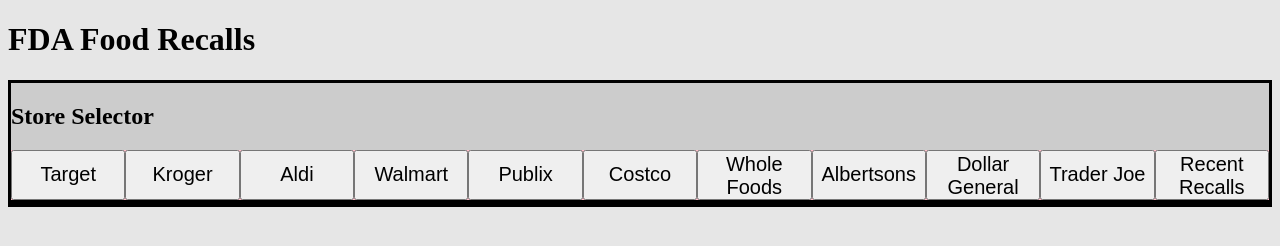
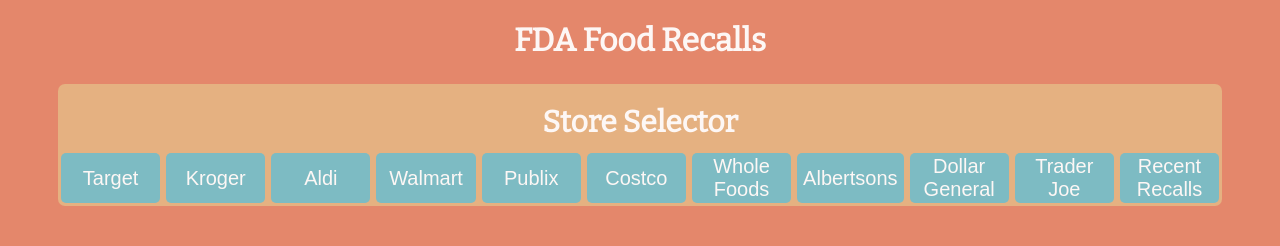
Before and after one commit to vdharris/Grocer-Watch, a React app: page / in a window 1280 px wide. Built offline with nearby package versions, Linux system fonts and the light colour scheme; no server answers.

Commit message:
added styling to page

```diff
--- a/src/components/App.js
+++ b/src/components/App.js
@@ -7,7 +7,7 @@
     render(){
         return(
             <div className='title'>
-                <h1>FDA Food Recalls</h1>
+                <h1 id='title'>FDA Food Recalls</h1>
                 <QueryBar/>
             </div>
         )
--- a/src/components/QueryBar.js
+++ b/src/components/QueryBar.js
@@ -18,7 +18,7 @@
   constructor(props) {
     super(props);
     this.state = {
-      url: 'https://api.fda.gov/food/enforcement.json?sort=report_date:desc&limit=5',
+      url: 'https://api.fda.gov/food/enforcement.json?sort=report_date:desc&limit=10',
       recalls: [],
       stores: ['Target', 'Kroger', 'Aldi', 'Walmart', 'Publix', 'Costco', 'Whole Foods', 'Albertsons', 'Dollar General', 'Trader Joe', 'Recent Recalls'],
     };
@@ -40,6 +40,7 @@
 
   componentDidUpdate(prevProps, prevState) {
     if (prevState.url !== this.state.url) {
+      console.log(this.state.url);
       fetch(this.state.url)
         .then(response => response.json())
         .then((data) => {
@@ -55,9 +56,9 @@
     console.log(`You hit button for ${store}`);
     if (store !== 'Recent Recalls') {
       this.setState({
-        url: `https://api.fda.gov/food/enforcement.json?search=distribution_pattern:${store}&sort=report_date:desc&limit=25`
+        url: `https://api.fda.gov/food/enforcement.json?search=distribution_pattern:${store}+product_description:${store}&sort=report_date:desc&limit=50`
       })
-      // console.log(this.state.url);
+
     }else{
       this.setState({
         url: 'https://api.fda.gov/food/enforcement.json?sort=report_date:desc&limit=50'
@@ -84,7 +85,7 @@
     return (
       <div className='queryBarContainer'>
         {/* {items} */}
-        <h2>Store Selector</h2>
+        <h2 id='storeTitle'>Store Selector</h2>
         <div className='storesContainer'>
           {buttons}
         </div>
--- a/src/components/RecallResults.js
+++ b/src/components/RecallResults.js
@@ -4,15 +4,16 @@
 
 
 
-render(){
-    const { report_date, recalling_firm, product_description} = this.props.value;
-    const product_description2 = product_description.slice(0,150);
-    const report_date2 = `${report_date.slice(0,4)}-${report_date.slice(4,6)}-${report_date.slice(6,8)}`
+    render() {
+        const { report_date, recalling_firm, product_description } = this.props.value;
+        const product_description2 = product_description.slice(0, 150);
+        const report_date2 = `${report_date.slice(0, 4)}-${report_date.slice(4, 6)}-${report_date.slice(6, 8)}`
         return (
             <div className='recallItem'>
+                <p id='firm'>{recalling_firm}</p>
+                <hr/>
                 <p id='date'>Date of recall: {report_date2}</p>
-            <p id='firm'>{recalling_firm}</p>
-            <p id='product_info'>{product_description2}</p>
+                <p id='product_info'>Food Info:<br />{product_description2}</p>
             </div>
         )
     }
--- a/src/stylesheets/styles.scss
+++ b/src/stylesheets/styles.scss
@@ -1,45 +1,95 @@
+@import url('https://fonts.googleapis.com/css2?family=Bitter:wght@400&display=swap');
 
-$p-black: rgb(0,0,0);
-$s-black: lighten($p-black, 50%);
+
+$p-black: rgb(0, 0, 0);
+$s-black: lighten($p-black, 40%);
 $l-grey: lighten($p-black, 80%);
 $sl-grey: lighten($p-black, 90%);
 
-.queryBarContainer{
-background-color: $l-grey;
-border: 3px;
-border-color: $p-black;
-border-style: solid;
+.queryBarContainer {
+    background-color: lighten(rgb(229, 177, 129), 0%);
+    border: 0px;
+    border-color: $s-black;
+    border-style: solid;
+    border-radius: 7px;
+    align-items: center;
+    justify-content: center;
+    margin-left: 50px;
+    margin-right: 50px;
 }
 
-.storesContainer{
-    display:flex;
-    background-color: pink;
+.storesContainer {
+    display: flex;
+    // background-color: pink;
 }
 
-.recallFeed{
-background-color: skyblue;
-border: 2px;
-border-style: solid;
+.recallFeed {
+    // background-color: skyblue;
+    display: flex;
+    border: 0px;
+    border-style: solid;
+    flex-wrap: wrap;
+    flex-direction: column;
 }
 
-.recallItem{
+.recallItem {
     border-style: solid;
+    border: 0px;
     border-color: $s-black;
+    background-color: beige;
+    margin: 3px;
+    padding: 7px;
+    // flex: 0 0 350px;
 }
 
-.storeButton{
+.storeButton {
     width: 25%;
     font-size: 20px;
     height: 50px;
+    margin: 3px;
+    border-radius: 5px;
+    background-color: rgb(125, 187, 195);
+    border: 0px;
+    color: lighten(rgb(222, 107, 72), 40%);
 }
 
-#date{
-    font-size: 15px;
+#storeTitle {
+    text-align: center;
+    font-size: 30px;
+    padding-top: 20px;
+    padding-bottom: 0px;
+    margin-bottom: 10px;
 }
 
-#product_info{
-    color: $s-black
+#firm {
+    font-weight: bold;
+    color: black;
 }
-body{
-    background-color: $sl-grey;
+
+#date {
+    color: $s-black;
+    margin-top: 0px;
+    margin-bottom: 0px;
 }
+
+#product_info {
+    margin-top: 0px;
+    color: $s-black;
+}
+
+// .title {
+//     // display: flex;
+//     flex-direction: column;
+//     justify-content: center;
+//     align-items: center;
+//     color: lighten(rgb(222, 107, 72), 40%);
+// }
+#title{
+    text-align: center;
+}
+
+body {
+    background-color: lighten(rgb(222, 107, 72), 8%);
+    color: lighten(rgb(222, 107, 72), 40%);
+    font-family: bitter;
+}
```
Lines whose indentation alone changed are shown as unchanged.
